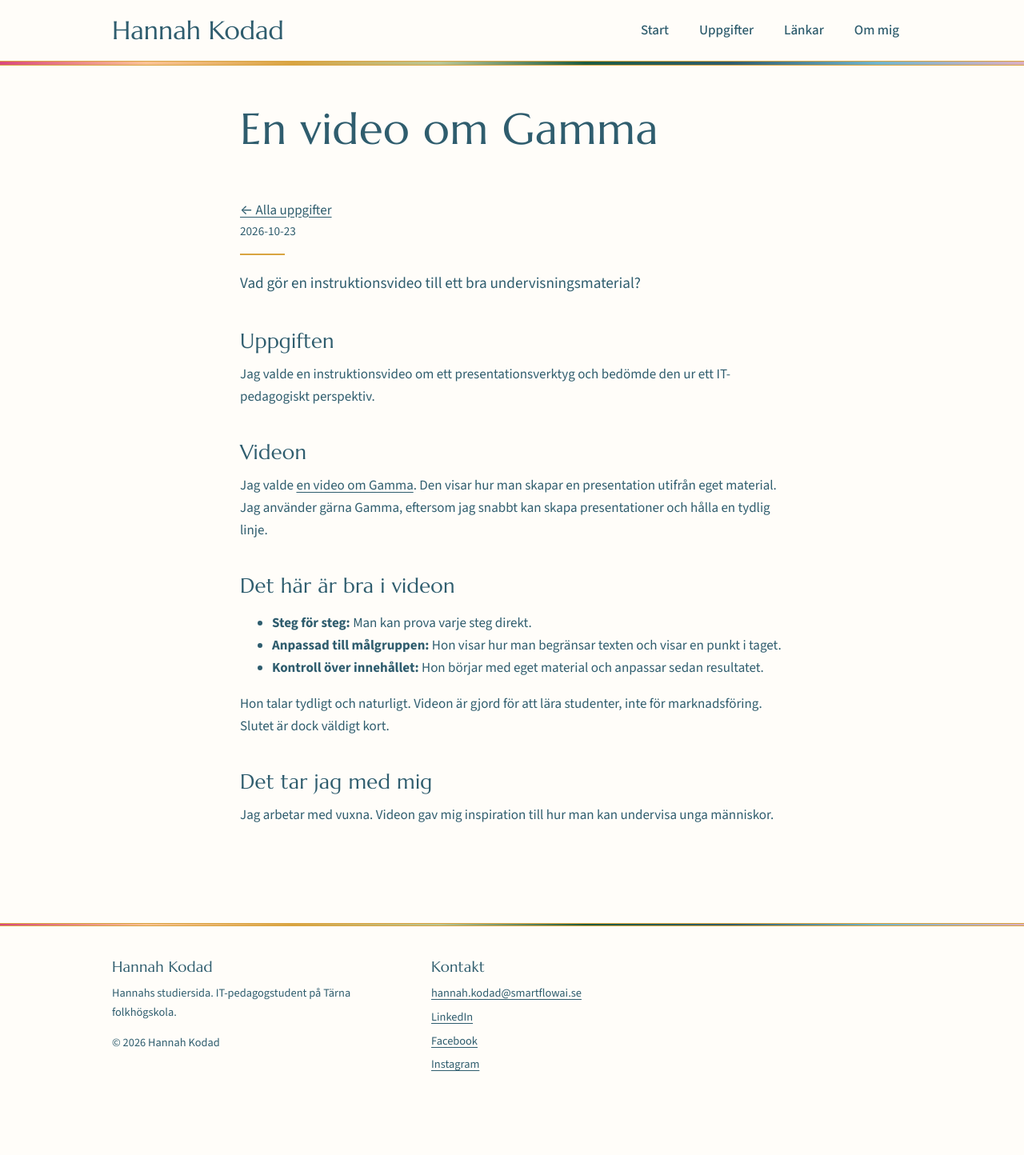
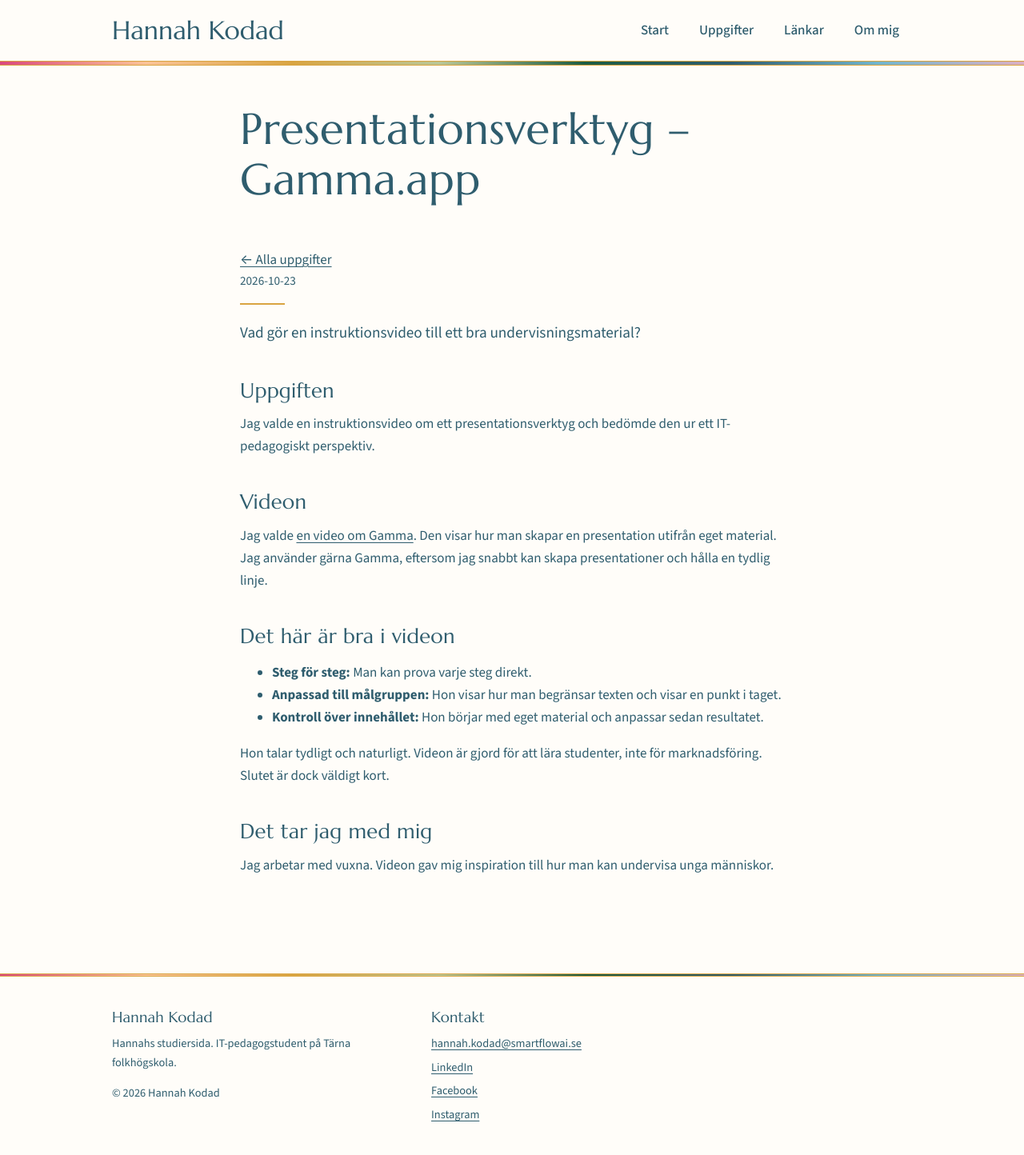
Before and after one commit to HannahKodad/it-pedagogy, a Jekyll site: the page built from _posts/2026-10-23-gamma-tutorial.md, in a window 1280 px wide. Shown: the whole page at 80% size. Built offline with Jekyll 4.4.1, drawn with Linux system fonts in a browser that asks for light colours; before the commit the page ends 1381 px from its top, so only the background shows below that.

Commit message:
Rename the Gamma post
Co-Authored-By: Claude Opus 5.5 <noreply@anthropic.com>
Claude-Session: https://claude.ai/code/session_01US4uC96mcg9pnYNxCsLiKE

```diff
--- a/_posts/2026-10-23-gamma-tutorial.md
+++ b/_posts/2026-10-23-gamma-tutorial.md
@@ -1,7 +1,7 @@
 ---
 layout: post
 kategori: uppgift
-title: "En video om Gamma"
+title: "Presentationsverktyg – Gamma.app"
 ingress: "Vad gör en instruktionsvideo till ett bra undervisningsmaterial?"
 ---
 
```
